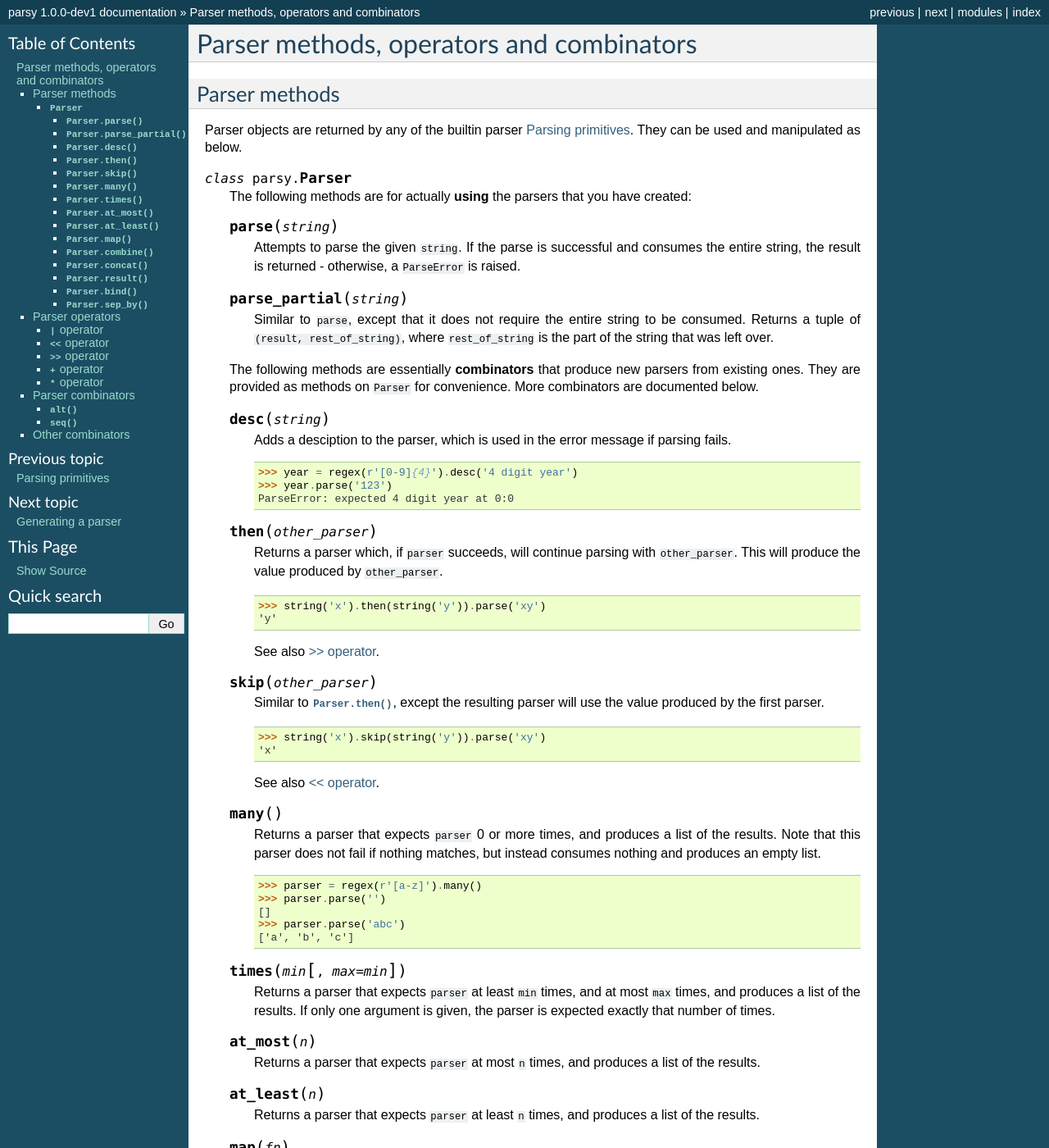
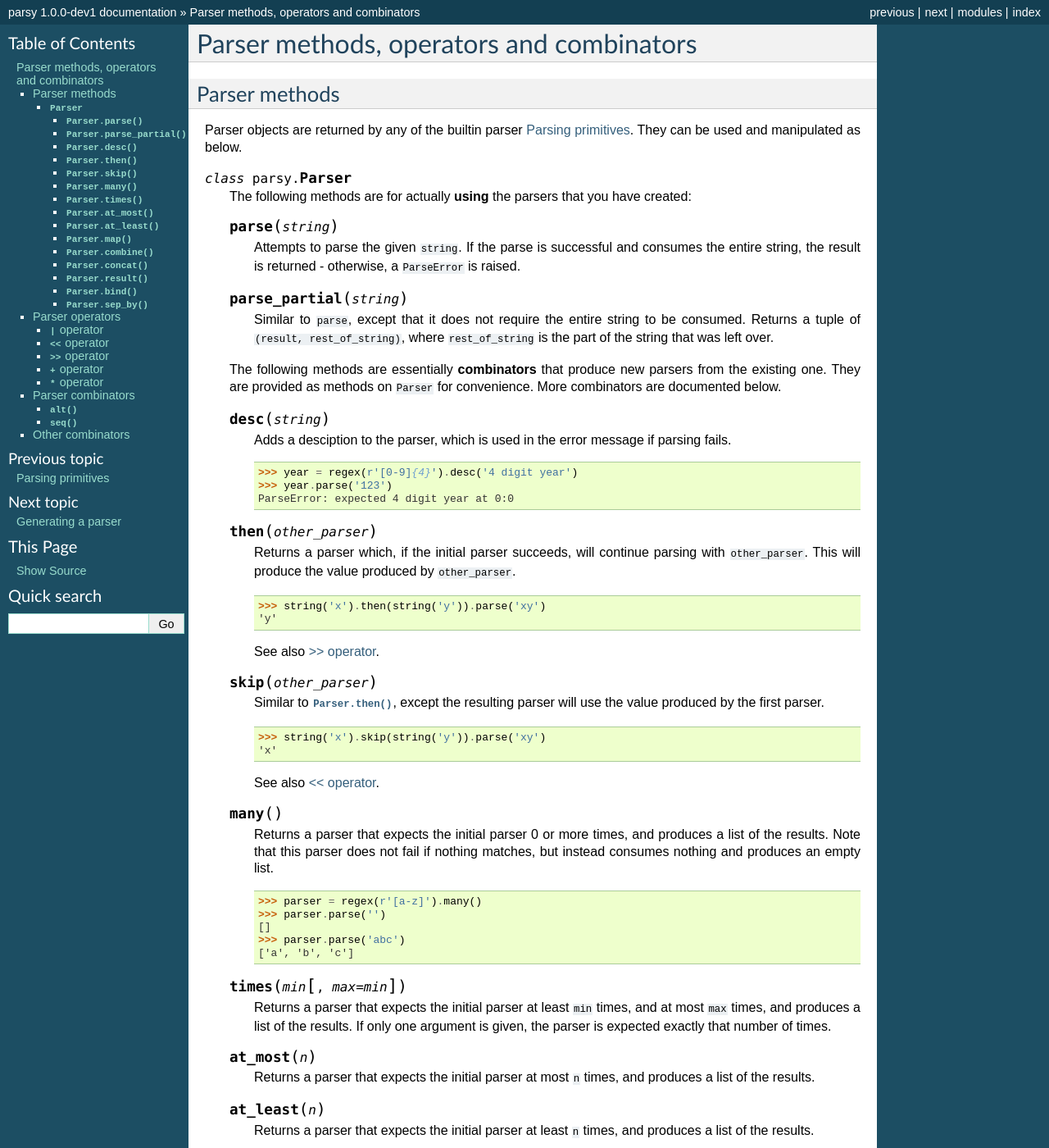
Before and after one commit to python-parsy/parsy, a Sphinx documentation site: the page built from docs/methods_and_combinators.rst, in a window 1280 px wide and 1400 px high. Shown: the whole window at 82% size. Built offline with Sphinx 7.4.7, drawn with Linux system fonts in a browser that asks for light colours; some of the changed text lies outside the part shown.

Commit message:
Doc improvements

```diff
--- a/docs/index.rst
+++ b/docs/index.rst
@@ -11,6 +11,7 @@ Welcome to parsy's documentation!
    primitives
    methods_and_combinators
    generating
+   examples
    history
    contributing
 
--- a/docs/methods_and_combinators.rst
+++ b/docs/methods_and_combinators.rst
@@ -29,7 +29,7 @@ can be used and manipulated as below.
       the string that was left over.
 
    The following methods are essentially **combinators** that produce new
-   parsers from existing ones. They are provided as methods on ``Parser`` for
+   parsers from the existing one. They are provided as methods on ``Parser`` for
    convenience. More combinators are documented below.
 
    .. function:: desc(string)
@@ -43,7 +43,7 @@ can be used and manipulated as below.
 
    .. function:: then(other_parser)
 
-      Returns a parser which, if ``parser`` succeeds, will continue parsing
+      Returns a parser which, if the initial parser succeeds, will continue parsing
       with ``other_parser``. This will produce the value produced by
       ``other_parser``.
 
@@ -68,9 +68,9 @@ can be used and manipulated as below.
 
    .. function:: many()
 
-      Returns a parser that expects ``parser`` 0 or more times, and produces a
-      list of the results. Note that this parser does not fail if nothing
-      matches, but instead consumes nothing and produces an empty list.
+      Returns a parser that expects the initial parser 0 or more times, and
+      produces a list of the results. Note that this parser does not fail if
+      nothing matches, but instead consumes nothing and produces an empty list.
 
       .. code:: python
 
@@ -82,24 +82,23 @@ can be used and manipulated as below.
 
    .. function:: times(min [, max=min])
 
-      Returns a parser that expects ``parser`` at least ``min`` times, and
-      at most ``max`` times, and produces a list of the results. If only
-      one argument is given, the parser is expected exactly that number of
-      times.
+      Returns a parser that expects the initial parser at least ``min`` times,
+      and at most ``max`` times, and produces a list of the results. If only one
+      argument is given, the parser is expected exactly that number of times.
 
    .. function:: at_most(n)
 
-      Returns a parser that expects ``parser`` at most ``n`` times, and
+      Returns a parser that expects the initial parser at most ``n`` times, and
       produces a list of the results.
 
    .. function:: at_least(n)
 
-      Returns a parser that expects ``parser`` at least ``n`` times, and
+      Returns a parser that expects the initial parser at least ``n`` times, and
       produces a list of the results.
 
    .. function:: map(fn)
 
-      Returns a parser that transforms the produced value of ``parser``
+      Returns a parser that transforms the produced value of the initial parser
       with ``fn``.
 
       .. code:: python
@@ -112,7 +111,7 @@ can be used and manipulated as below.
 
    .. function:: combine(fn)
 
-      Returns a parser that transforms the produced values of ``parser``
+      Returns a parser that transforms the produced values of the initial parser
       with ``fn``, passing the arguments using ``*args`` syntax.
 
       Where the current parser produces an interable of values, this can be a
@@ -159,7 +158,7 @@ can be used and manipulated as below.
 
    .. function:: result(val)
 
-      Returns a parser that, if ``parser`` succeeds, always produces
+      Returns a parser that, if the initial parser succeeds, always produces
       ``val``.
 
       .. code:: python
@@ -169,14 +168,14 @@ can be used and manipulated as below.
 
    .. function:: bind(fn)
 
-      Returns a parser which, if ``parser`` is successful, passes the
+      Returns a parser which, if the initial parser is successful, passes the
       result to ``fn``, and continues with the parser returned from ``fn``.
       This is the monadic binding operation.
 
    .. function:: sep_by(sep, min=0, max=inf)
 
       Like :meth:`Parser.times`, this returns a new parser that repeats
-      ``parser`` and collects the results in a list, but in this case separated
+      the intial parser and collects the results in a list, but in this case separated
       by the parser ``sep`` (whose return value is discarded). By default it
       repeats with no limit, but minimum and maximum values can be supplied.
 
```
Also changed, not shown: docs/examples.rst (added, +11 -0 lines), docs/primitives.rst (+16 -0 lines).
